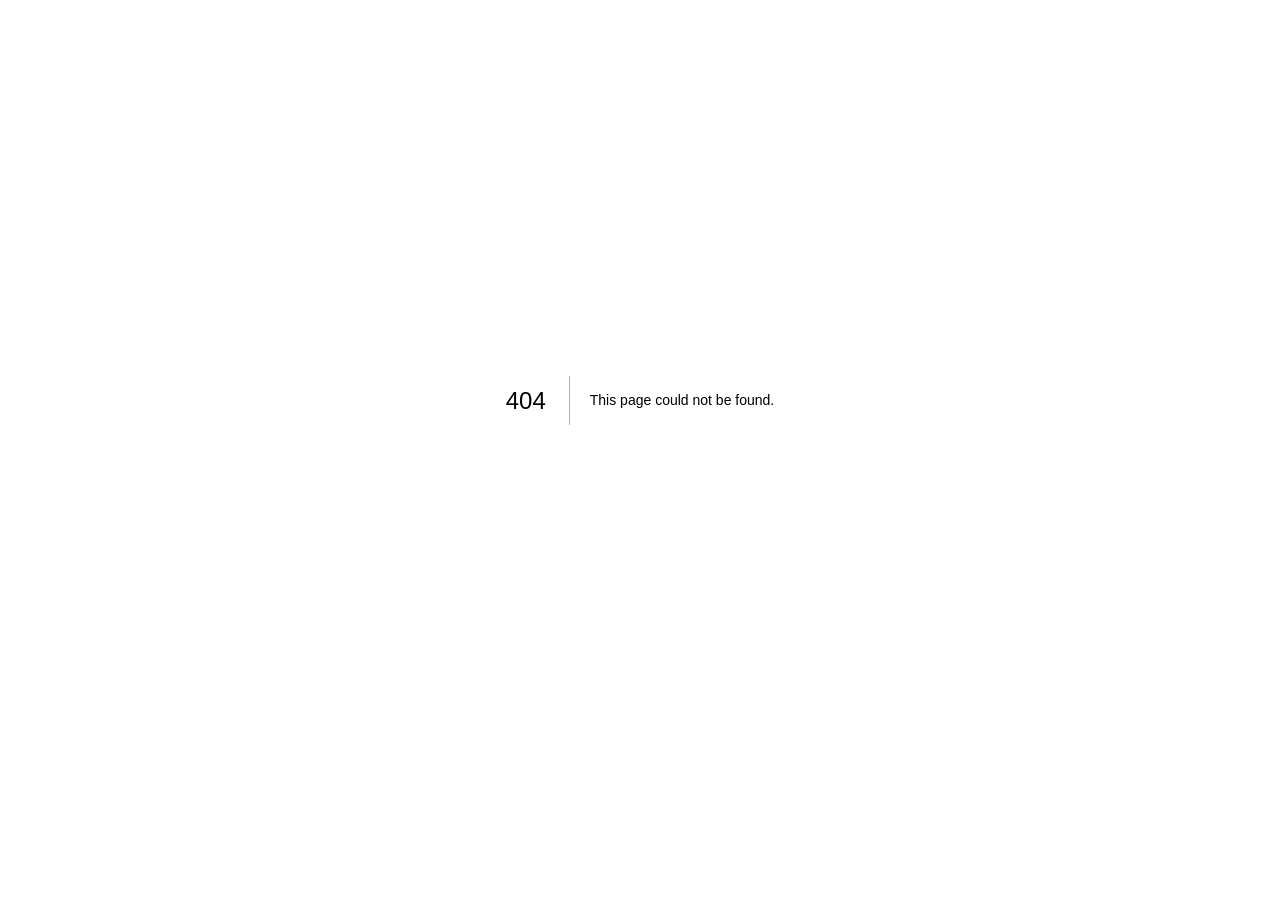
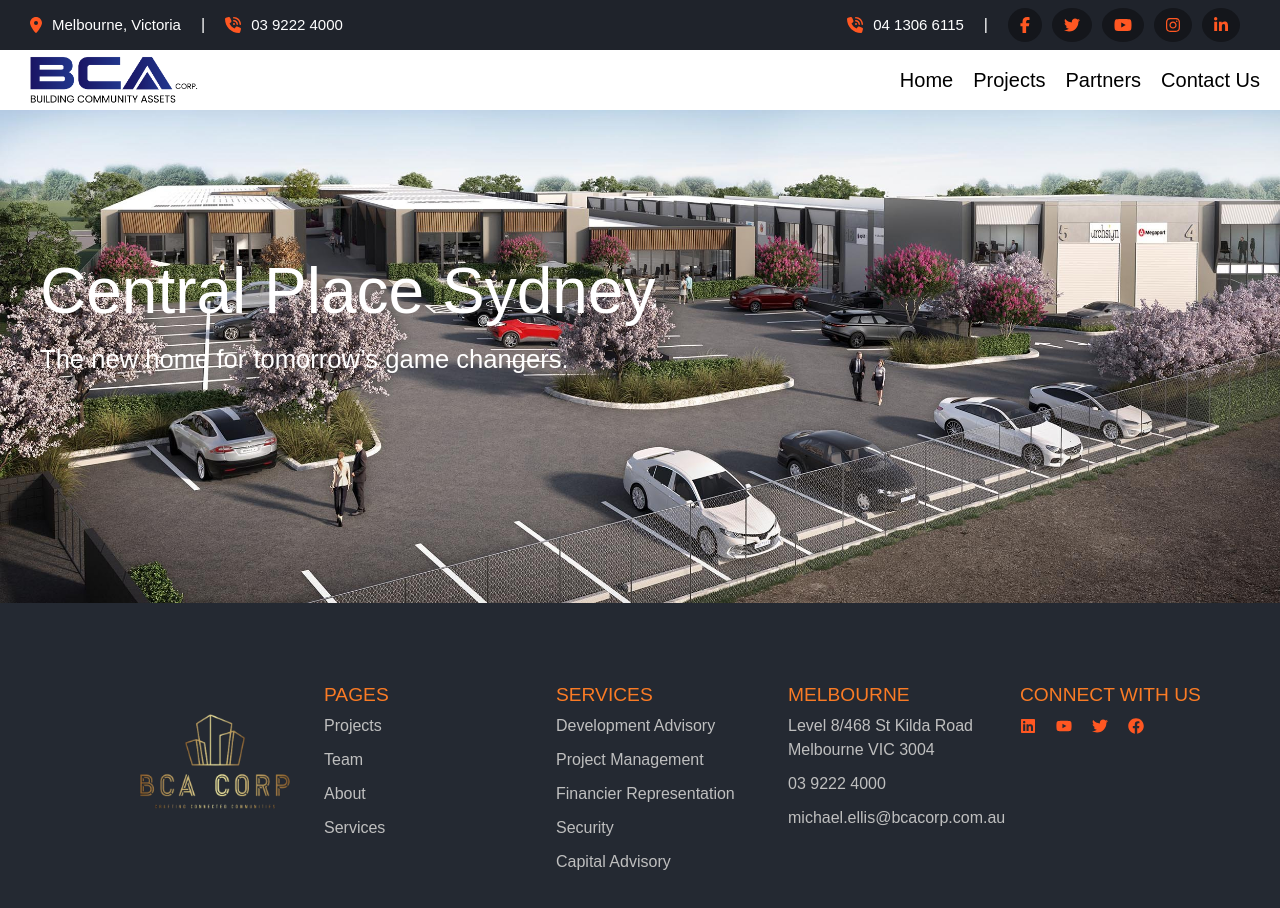
Before and after one commit to engineershoaibakhter/Property-Group-Client-Project, a Next.js app: page /pages/CommercialDetails in a window 1280 px wide. Before the commit this address had no page. Shown: the top 908 px of the page. Before the commit the page ends 800 px from the top, so only its background shows below. Built offline with nearby package versions, Linux system fonts and the light colour scheme.

Commit message:
CommercialDetails page is completing

```diff
--- a/src/app/components/Commercial.js
+++ b/src/app/components/Commercial.js
@@ -2,6 +2,7 @@
 
 import React from 'react';
 import styles from '../styles/Commercial.module.css';
+import Link from 'next/link';
 
 const Commercial = () => {
   return (
@@ -27,7 +28,7 @@
             </p>
             <div className={styles.footer}>
               <p className={styles.leasing}>Leasing now</p>
-              <a href="#" className={styles.detailsLink}>More details ➔</a>
+              <Link href={'../pages/CommercialDetails'} className={styles.detailsLink}>More details ➔</Link>
             </div>
           </div>
         </div>
@@ -44,7 +45,7 @@
             </p>
             <div className={styles.footer}>
               <p className={styles.leasing}>Leasing now</p>
-              <a href="#" className={styles.detailsLink}>More details ➔</a>
+              <Link href={'/pages/CommercialDetails'} className={styles.detailsLink}>More details ➔</Link>
             </div>
           </div>
         </div>
--- /dev/null
+++ b/src/app/components/CommercialCarousel.js
@@ -0,0 +1,20 @@
+"use client"
+import styles from '../styles/CommercialCarousel.module.css'
+
+const CommercialCarousel = () => {
+  return (
+    <>
+    <div className={styles.carousel}>
+      <div className={styles.carouselSlide}>
+        <img src="/images/cars.jpg" alt="Central Place Sydney" />
+        <div className={styles.carouselContent}>
+          <h1>Central Place Sydney</h1>
+          <p>The new home for tomorrow’s game changers.</p>
+        </div>
+      </div>
+    </div>
+    </>
+  )
+}
+
+export default CommercialCarousel
--- a/src/app/globals.css
+++ b/src/app/globals.css
@@ -6,7 +6,11 @@
 
 }
 body{
-  background-color: #242932;
+  /* background-color: #242932; */
+  margin: 0;
+  padding: 0;
+  box-sizing: border-box;
+  font-family: 'Jost', sans-serif;
 }
 a {
   color: inherit;
--- a/src/app/layout.js
+++ b/src/app/layout.js
@@ -1,6 +1,9 @@
 import { Inter } from "next/font/google";
 import "./globals.css";
 import 'bootstrap/dist/css/bootstrap.min.css';
+import HeaderNavbar from "./components/HeaderNavbar";
+import NavbarWeb from "./components/Navbar";
+import Footer from "./components/Footer";
 
 
 const inter = Inter({ subsets: ["latin"] });
@@ -13,7 +16,12 @@
 export default function RootLayout({ children }) {
   return (
     <html lang="en">
-      <body className={inter.className}>{children}</body>
+      <body className={inter.className}>
+        <HeaderNavbar />
+        <NavbarWeb />
+        {children}
+        <Footer />
+        </body>
     </html>
   );
 }
--- a/src/app/page.js
+++ b/src/app/page.js
@@ -24,8 +24,6 @@
 export default function Home() {
   return (
     <>
-      <HeaderNavbar />
-      <NavbarWeb />
       <ModernCarousel />
       <Commercial />
       {/* <CompanyVideo /> */}
@@ -46,7 +44,6 @@
 
         <Contact />
         <Location />
-        <Footer />
 
     </>
   );
--- /dev/null
+++ b/src/app/pages/CommercialDetails/page.js
@@ -0,0 +1,15 @@
+"use client"
+
+import CommercialCarousel from "@/app/components/CommercialCarousel"
+
+
+const CommercialDetails = () => {
+  return (
+   <>
+   <CommercialCarousel />
+
+   </>
+  )
+}
+
+export default CommercialDetails
--- /dev/null
+++ b/src/app/styles/CommercialCarousel.module.css
@@ -0,0 +1,48 @@
+.carousel {
+    position: relative;
+    max-width: 100%;
+    margin: auto;
+  }
+
+  .carouselSlide {
+    position: relative;
+    text-align: center;
+    overflow: hidden;
+  }
+
+  .carouselSlide img {
+    width: 100%;
+    height:100%;
+    object-fit: cover;
+  }
+
+  .carouselContent {
+    position: absolute;
+    top: 25%;
+    left: 20px;
+    color: white;
+    padding: 20px;
+    border-radius: 10px;
+    z-index: 2;
+  }
+
+  .carouselContent h1 {
+    font-size: 4em;
+    margin: 0;
+  }
+
+  .carouselContent p {
+    font-size: 1.6em;
+    margin: 10px 0 0;
+    text-align: left;
+  }
+
+  @media (max-width: 768px) {
+    .carouselContent h1 {
+      font-size: 1.5em;
+    }
+
+    .carouselContent p {
+      font-size: 1em;
+    }
+  }
```
